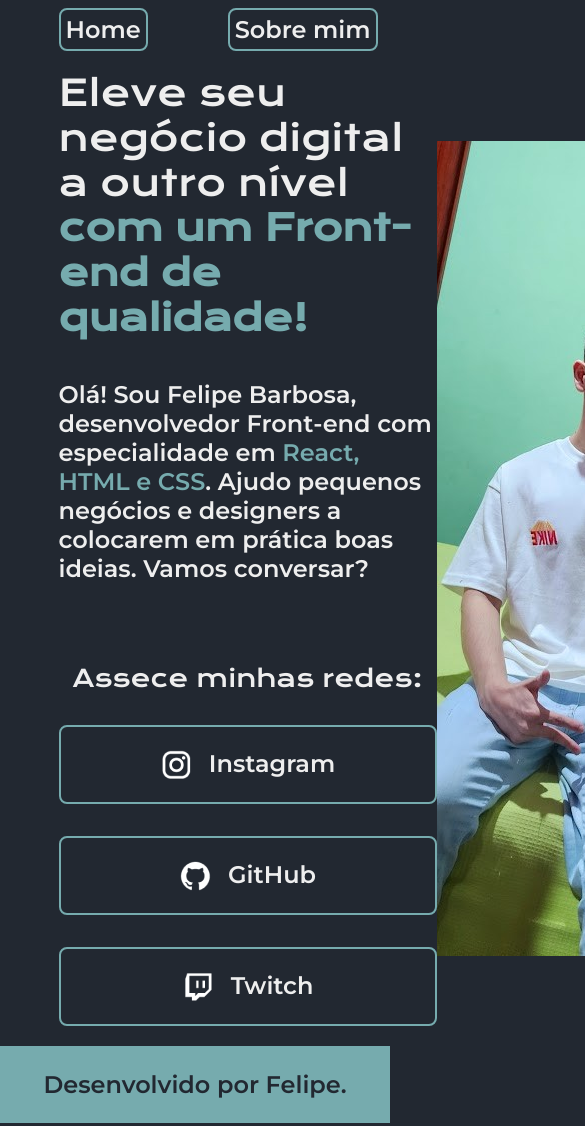
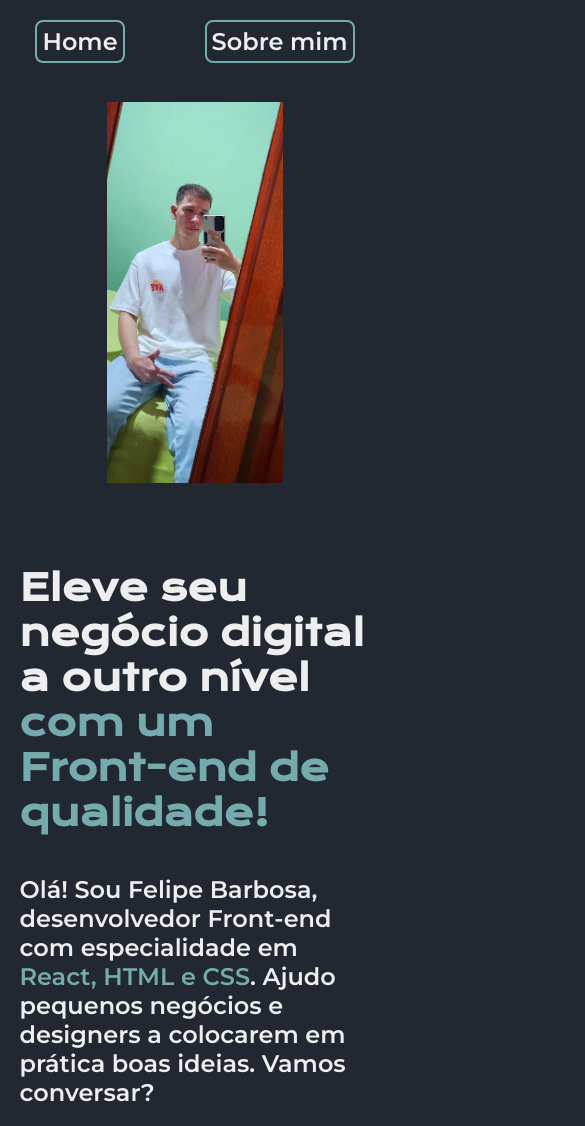
Before and after one commit to FlpBarbosa/HTML-e-CSS, a plain HTML site: page index.html in a window 390 px wide. Shown: the top 1126 px of the page, 585 px wide, since content can reach past the window. Drawn offline with nearby package versions, Linux system fonts and the light colour scheme.

Commit message:
att para mobile

```diff
--- a/index.html
+++ b/index.html
@@ -20,21 +20,21 @@
             <p class="apresentacao__conteudo__texto">Olá! Sou Felipe Barbosa, desenvolvedor Front-end com especialidade em <strong class="titulo-destaque">React, HTML e CSS</strong>. Ajudo pequenos negócios e designers a colocarem em prática boas ideias. Vamos conversar?<p>
                 <div class="apresentacao__links">
                     <h2 class="apresentacao__links__subtitulo"> Assece minhas redes: </h2>
-                    <a class="apresentacao__links__link" href="https://www.instagram.com/felipe_dbarbosa/">
+                    <a class="apresentacao__links__navegacao" href="https://www.instagram.com/felipe_dbarbosa/">
                         <img src="assets/instagram.png" alt="icone do instagram">
                         Instagram
                     </a>
-                    <a class="apresentacao__links__link" href="https://github.com/FlpBarbosa">
+                    <a class="apresentacao__links__navegacao" href="https://github.com/FlpBarbosa">
                         <img src="assets/github.png" alt="icone do github">
                         GitHub
                     </a>
-                    <a class="apresentacao__links__link" href="https://www.twitch.tv/barbosaavlr">
+                    <a class="apresentacao__links__navegacao" href="https://www.twitch.tv/barbosaavlr">
                         <img src="assets/twitch.png" alt="icone da twitch">
                         Twitch
                     </a>
                 </div>
         </section>
-        <img src="assets/Felipe.jpg" alt="Foto de Felipe Barbosa">
+        <img class="apresentacao__imagem" src="assets/Felipe.jpg" alt="Foto de Felipe Barbosa">
     </main>
     <footer class="rodape">
         <p>Desenvolvido por Felipe.</p>
--- a/styles/style.css
+++ b/styles/style.css
@@ -31,7 +31,7 @@ body {
 
 .cabecalho__menu__link {
     font-family: var(--font-secundaria);
-    font-size: 24px;
+    font-size: 1.5rem;
     font-weight: 600;
     color: var(--cor-secundaria);
     text-decoration: none;
@@ -49,20 +49,19 @@ body {
     display: flex;
     align-items: center;
     justify-content: space-between;
+    gap: 82px;
 }
 
 .apresentacao__conteudo {
-    width: 615px;
+    width: 50%;
     display: flex;
     flex-direction: column;
     gap: 40px;
 }
 
 .apresentacao__conteudo__titulo {
-    font-size: 36px;
+    font-size: 2.25rem;
     font-family: var(--font-primaria);
-    font-weight: 400;
-    font-style: normal;
 }
 
 .titulo-destaque {
@@ -70,7 +69,7 @@ body {
 }
 
 .apresentacao__conteudo__texto {
-    font-size: 24px;
+    font-size: 1.5rem;
     font-family: var(--font-secundaria);
 }
 
@@ -85,19 +84,19 @@ body {
 .apresentacao__links__subtitulo {
     font-family: var(--font-primaria);
     font-weight: 400;
-    font-size: 24px;
+    font-size: 1.5rem;
 }
 
-.apresentacao__links__link {
+.apresentacao__links__navegacao {
     display: flex;
     justify-content: center;
     gap: 16px;
     background-color: var(--cor-primaria);
     border: 2px solid var(--cor-terciaria);
-    width: 378px;
+    width: 50%;
     text-align: center;
     border-radius: 8px;
-    font-size: 24px;
+    font-size: 1.5rem;
     font-weight: 600;
     padding: 21.5px 0;
     text-decoration: none;
@@ -109,12 +108,35 @@ body {
     background-color: var(--cor-hover);
 }
 
+.apresentacao__imagem {
+    width: 50%;
+}
+
 .rodape {
     padding: 24px;
     color: var(--cor-primaria);
     background-color: var(--cor-terciaria);
     text-align: center;
     font-family: var(--font-secundaria);
-    font-size: 24px;
+    font-size: 1.5rem;
     font-weight: 400;
 }
+
+@media (max-width: 1200px) {
+    .cabecalho {
+        padding: 5%;
+    }
+
+    .cabecalho__menu {
+        justify-content: center;
+    }
+
+    .apresentacao {
+        flex-direction: column-reverse;
+        padding: 5%;
+    }
+
+    .apresentacao__conteudo {
+        width: auto;
+    }
+}
```
